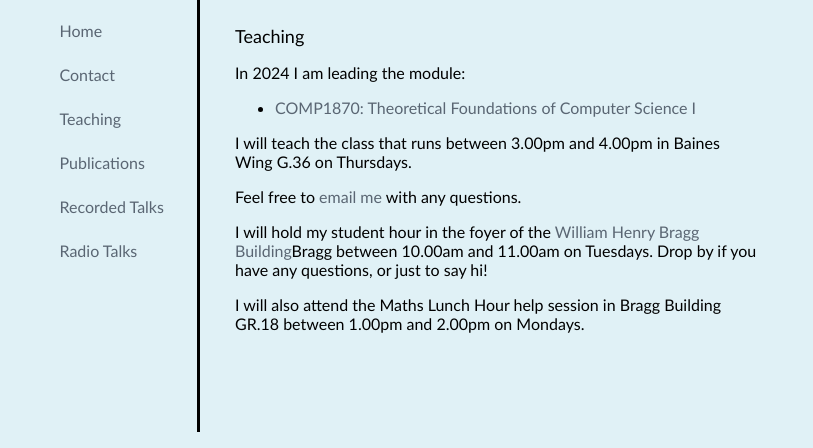
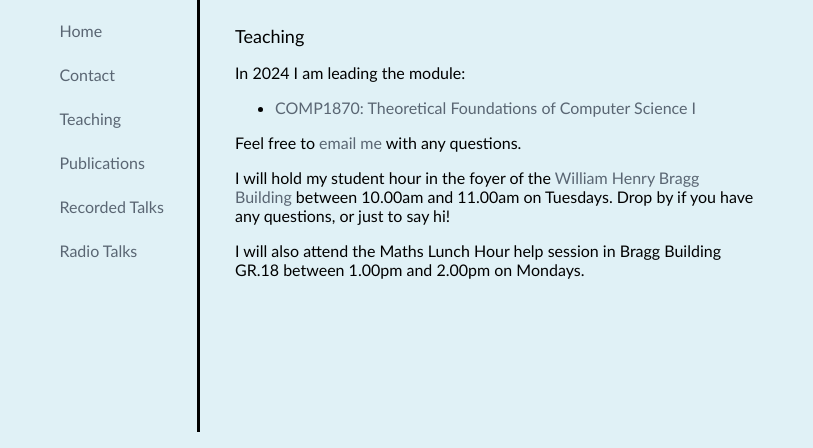
Before and after one commit to dillon128/dillon128.github.io, a plain HTML site: page teaching.html in a window 1280 px wide. Shown: the part 357-805 px from the top of the page, without its empty margins (233-1046 px from the left). Drawn offline with Linux system fonts and the light colour scheme.

Commit message:
Update teaching.html

```diff
--- a/teaching.html
+++ b/teaching.html
@@ -50,11 +50,9 @@ table, th, td {
          <li><a href="https://webprod3.leeds.ac.uk/catalogue/dynmodules.asp?Y=202425&M=COMP-1870">COMP1870: Theoretical Foundations of Computer Science I </a></li>
          </ul>
 
-<p>I will teach the class that runs between 3.00pm and 4.00pm in Baines Wing G.36 on Thursdays.</p>
-
 <p>Feel free to <a href="mailto:d.mayhew@leeds.ac.uk">email me</a> with any questions.</p>
 
-<p>I will hold my student hour in the foyer of the <a href="https://estates.leeds.ac.uk/portfolio-item/sir-william-henry-bragg-building/#tab-id-5">William Henry Bragg Building</a>Bragg between 10.00am and 11.00am on Tuesdays. Drop by if you have any questions, or just to say hi!</p>
+<p>I will hold my student hour in the foyer of the <a href="https://estates.leeds.ac.uk/portfolio-item/sir-william-henry-bragg-building/#tab-id-5">William Henry Bragg Building</a> between 10.00am and 11.00am on Tuesdays. Drop by if you have any questions, or just to say hi!</p>
 
 <p>I will also attend the Maths Lunch Hour help session in Bragg Building GR.18 between 1.00pm and 2.00pm on Mondays.</p>
 
```
